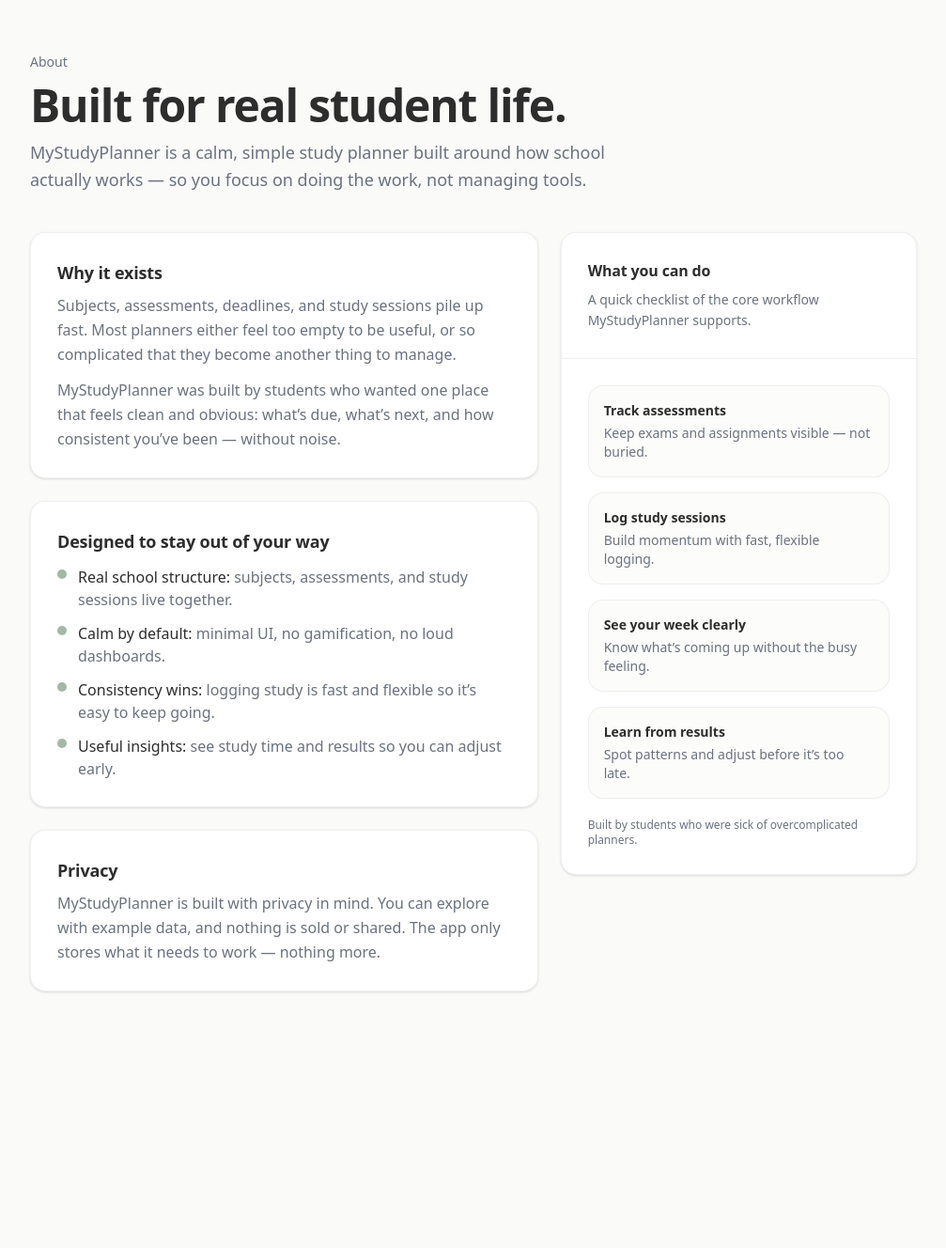
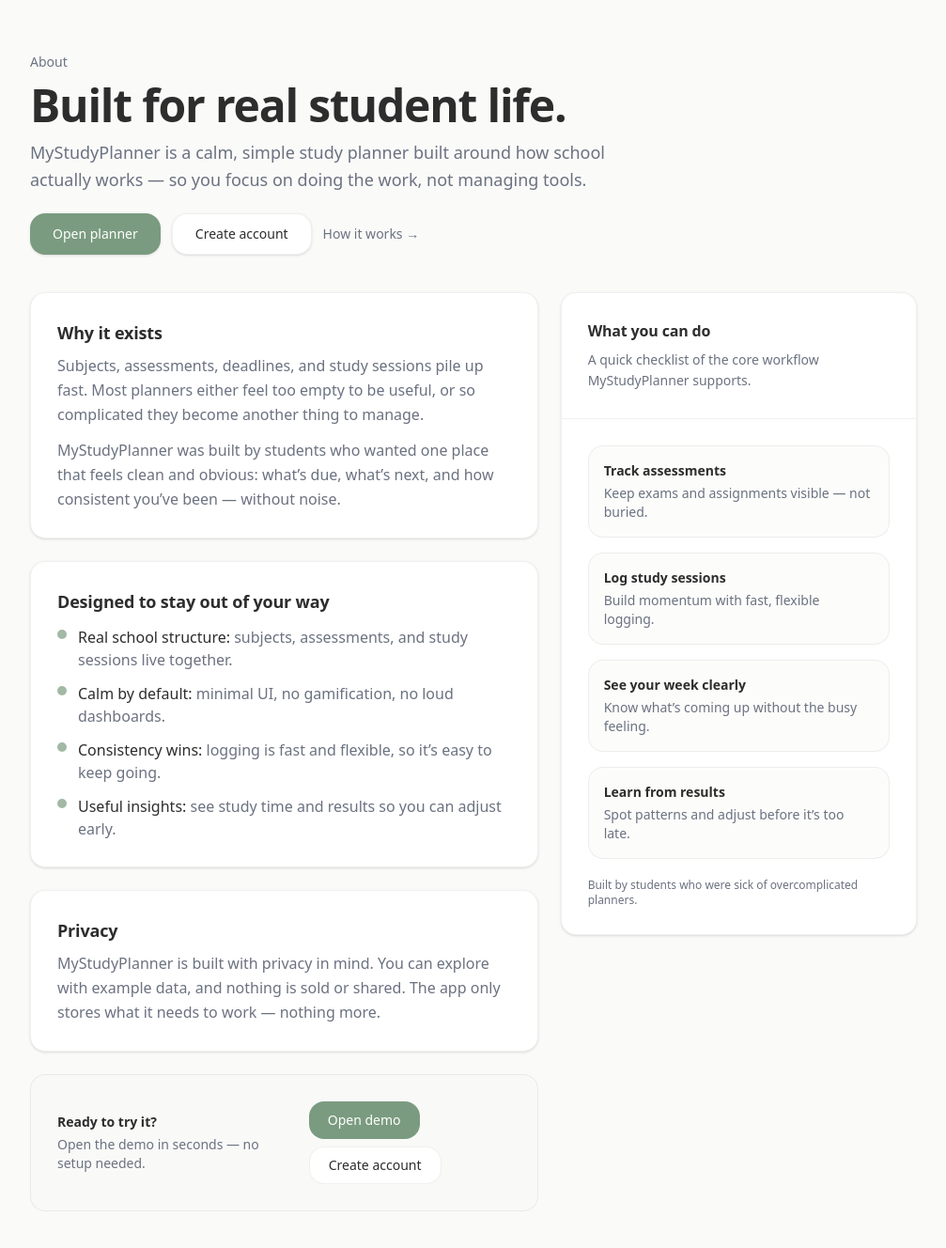
Before and after one commit to kaicrotty88/MyStudyPlanner, a Next.js app: page /about in a window 1280 px wide. Shown: the top 1328 px of the page at 94% size, without its empty margins (136-1143 px from the left). Before the commit the page ends 1111 px from the top, so only its background shows below. Built offline with nearby package versions, Linux system fonts and the light colour scheme.

Commit message:
about page

```diff
--- a/app/about/layout.tsx
+++ /dev/null
@@ -1,11 +0,0 @@
-import type { Metadata } from "next";
-
-export const metadata: Metadata = {
-  title: "About | MyStudyPlanner",
-  description:
-    "Learn why MyStudyPlanner was built and how it helps students plan study, assessments, and deadlines without clutter.",
-};
-
-export default function AboutLayout({ children }: { children: React.ReactNode }) {
-  return <>{children}</>;
-}
--- a/app/about/page.tsx
+++ b/app/about/page.tsx
@@ -1,16 +1,53 @@
+import type { Metadata } from "next";
+import Link from "next/link";
+
+export const metadata: Metadata = {
+  title: "About | MyStudyPlanner",
+  description:
+    "About MyStudyPlanner — a calm, minimal online study planner built around real school structure: subjects, assessments, and study sessions.",
+  alternates: { canonical: "/about" },
+};
+
 export default function AboutPage() {
+  const checklist = [
+    { title: "Track assessments", desc: "Keep exams and assignments visible — not buried." },
+    { title: "Log study sessions", desc: "Build momentum with fast, flexible logging." },
+    { title: "See your week clearly", desc: "Know what’s coming up without the busy feeling." },
+    { title: "Learn from results", desc: "Spot patterns and adjust before it’s too late." },
+  ];
+
   return (
     <main className="mx-auto max-w-5xl px-6 md:px-10 py-12 md:py-14">
       {/* Header */}
       <header className="space-y-3">
         <p className="text-sm text-muted-foreground">About</p>
+
         <h1 className="text-4xl md:text-5xl font-semibold tracking-tight text-foreground">
           Built for real student life.
         </h1>
+
         <p className="max-w-2xl text-base md:text-lg text-muted-foreground leading-relaxed">
-          MyStudyPlanner is a calm, simple study planner built around how school actually works — so you focus
-          on doing the work, not managing tools.
+          MyStudyPlanner is a calm, simple study planner built around how school actually works — so you focus on doing
+          the work, not managing tools.
         </p>
+
+        <div className="pt-2 flex flex-wrap items-center gap-3">
+          <Link
+            href="/demo"
+            className="inline-flex h-11 items-center justify-center rounded-xl bg-primary px-6 text-sm font-medium text-primary-foreground shadow-sm hover:opacity-95 transition"
+          >
+            Open planner
+          </Link>
+          <Link
+            href="/sign-up"
+            className="inline-flex h-11 items-center justify-center rounded-xl border border-border bg-card px-6 text-sm font-medium text-foreground shadow-sm hover:bg-muted/60 transition"
+          >
+            Create account
+          </Link>
+          <Link href="/how-it-works" className="text-sm text-muted-foreground hover:text-foreground transition">
+            How it works →
+          </Link>
+        </div>
       </header>
 
       {/* Content grid */}
@@ -20,44 +57,48 @@ export default function AboutPage() {
           <div className="rounded-2xl border border-border bg-card shadow-sm p-6 md:p-7">
             <h2 className="text-lg font-semibold text-foreground">Why it exists</h2>
             <p className="mt-2 text-sm md:text-base text-muted-foreground leading-relaxed">
-              Subjects, assessments, deadlines, and study sessions pile up fast. Most planners either feel too
-              empty to be useful, or so complicated that they become another thing to manage.
+              Subjects, assessments, deadlines, and study sessions pile up fast. Most planners either feel too empty to
+              be useful, or so complicated they become another thing to manage.
             </p>
             <p className="mt-3 text-sm md:text-base text-muted-foreground leading-relaxed">
-              MyStudyPlanner was built by students who wanted one place that feels clean and obvious:
-              what’s due, what’s next, and how consistent you’ve been — without noise.
+              MyStudyPlanner was built by students who wanted one place that feels clean and obvious: what’s due,
+              what’s next, and how consistent you’ve been — without noise.
             </p>
           </div>
 
           <div className="rounded-2xl border border-border bg-card shadow-sm p-6 md:p-7">
             <h2 className="text-lg font-semibold text-foreground">Designed to stay out of your way</h2>
+
             <ul className="mt-3 space-y-3 text-sm md:text-base text-muted-foreground">
               <li className="flex gap-3">
                 <span className="mt-1 h-2.5 w-2.5 rounded-full bg-primary/70 shrink-0" />
                 <span>
-                  <span className="text-foreground font-medium">Real school structure:</span> subjects,
-                  assessments, and study sessions live together.
+                  <span className="text-foreground font-medium">Real school structure:</span> subjects, assessments,
+                  and study sessions live together.
                 </span>
               </li>
+
               <li className="flex gap-3">
                 <span className="mt-1 h-2.5 w-2.5 rounded-full bg-primary/70 shrink-0" />
                 <span>
-                  <span className="text-foreground font-medium">Calm by default:</span> minimal UI, no
-                  gamification, no loud dashboards.
+                  <span className="text-foreground font-medium">Calm by default:</span> minimal UI, no gamification,
+                  no loud dashboards.
                 </span>
               </li>
+
               <li className="flex gap-3">
                 <span className="mt-1 h-2.5 w-2.5 rounded-full bg-primary/70 shrink-0" />
                 <span>
-                  <span className="text-foreground font-medium">Consistency wins:</span> logging study is
-                  fast and flexible so it’s easy to keep going.
+                  <span className="text-foreground font-medium">Consistency wins:</span> logging is fast and flexible,
+                  so it’s easy to keep going.
                 </span>
               </li>
+
               <li className="flex gap-3">
                 <span className="mt-1 h-2.5 w-2.5 rounded-full bg-primary/70 shrink-0" />
                 <span>
-                  <span className="text-foreground font-medium">Useful insights:</span> see study time and
-                  results so you can adjust early.
+                  <span className="text-foreground font-medium">Useful insights:</span> see study time and results so
+                  you can adjust early.
                 </span>
               </li>
             </ul>
@@ -66,9 +107,36 @@ export default function AboutPage() {
           <div className="rounded-2xl border border-border bg-card shadow-sm p-6 md:p-7">
             <h2 className="text-lg font-semibold text-foreground">Privacy</h2>
             <p className="mt-2 text-sm md:text-base text-muted-foreground leading-relaxed">
-              MyStudyPlanner is built with privacy in mind. You can explore with example data, and nothing is
-              sold or shared. The app only stores what it needs to work — nothing more.
+              MyStudyPlanner is built with privacy in mind. You can explore with example data, and nothing is sold or
+              shared. The app only stores what it needs to work — nothing more.
             </p>
+          </div>
+
+          {/* Bottom CTA strip */}
+          <div className="rounded-2xl border border-border bg-muted/20 p-6 md:p-7">
+            <div className="flex flex-col gap-4 sm:flex-row sm:items-center sm:justify-between">
+              <div className="min-w-0">
+                <div className="text-sm font-semibold text-foreground">Ready to try it?</div>
+                <div className="mt-1 text-sm text-muted-foreground">
+                  Open the demo in seconds — no setup needed.
+                </div>
+              </div>
+
+              <div className="flex flex-wrap items-center gap-2">
+                <Link
+                  href="/demo"
+                  className="inline-flex h-10 items-center justify-center rounded-xl bg-primary px-5 text-sm font-medium text-primary-foreground hover:opacity-95 transition"
+                >
+                  Open demo
+                </Link>
+                <Link
+                  href="/sign-up"
+                  className="inline-flex h-10 items-center justify-center rounded-xl border border-border bg-card px-5 text-sm font-medium text-foreground hover:bg-muted/60 transition"
+                >
+                  Create account
+                </Link>
+              </div>
+            </div>
           </div>
         </div>
 
@@ -83,12 +151,7 @@ export default function AboutPage() {
             </div>
 
             <div className="p-6 md:p-7 space-y-4">
-              {[
-                { title: "Track assessments", desc: "Keep exams and assignments visible — not buried." },
-                { title: "Log study sessions", desc: "Build momentum with fast, flexible logging." },
-                { title: "See your week clearly", desc: "Know what’s coming up without the busy feeling." },
-                { title: "Learn from results", desc: "Spot patterns and adjust before it’s too late." },
-              ].map((x) => (
+              {checklist.map((x) => (
                 <div key={x.title} className="rounded-xl border border-border bg-background/60 p-4">
                   <div className="text-sm font-semibold text-foreground">{x.title}</div>
                   <div className="mt-1 text-sm text-muted-foreground">{x.desc}</div>
```
